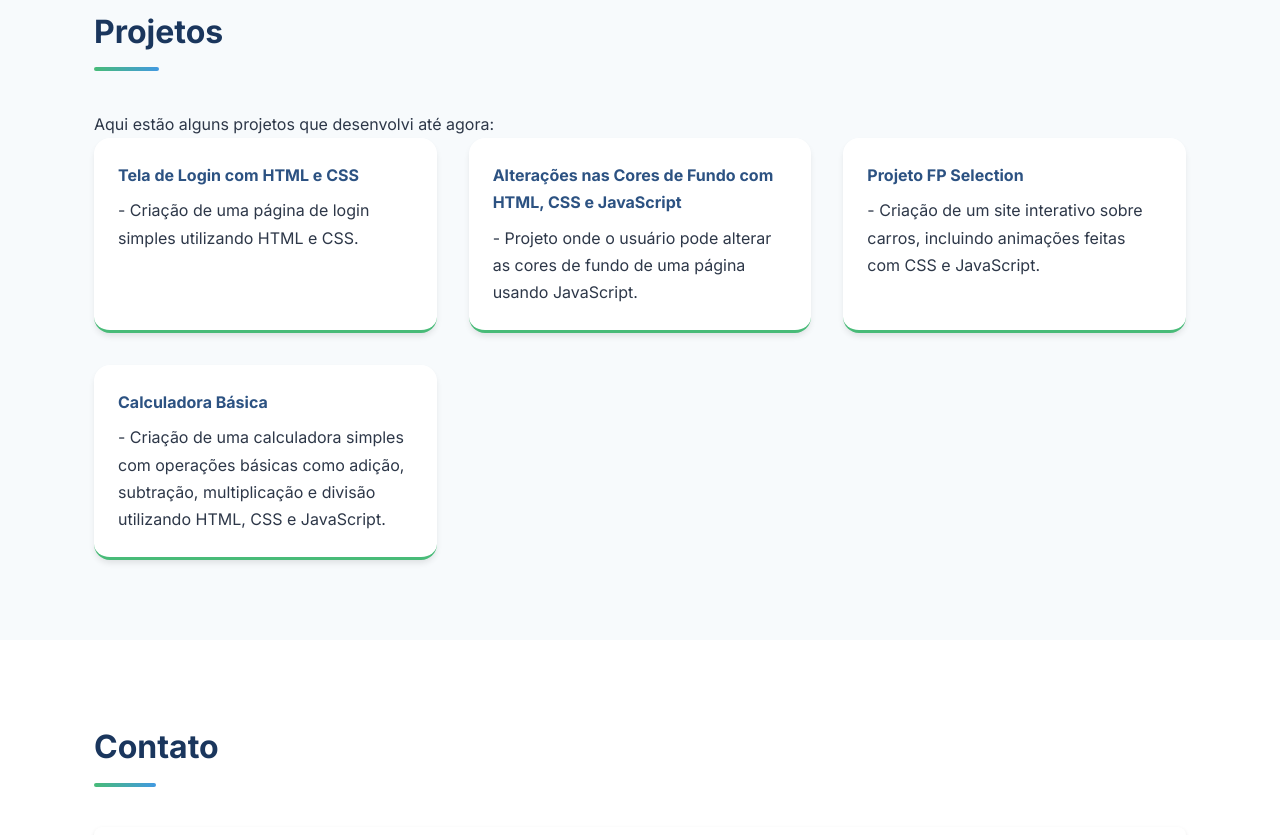
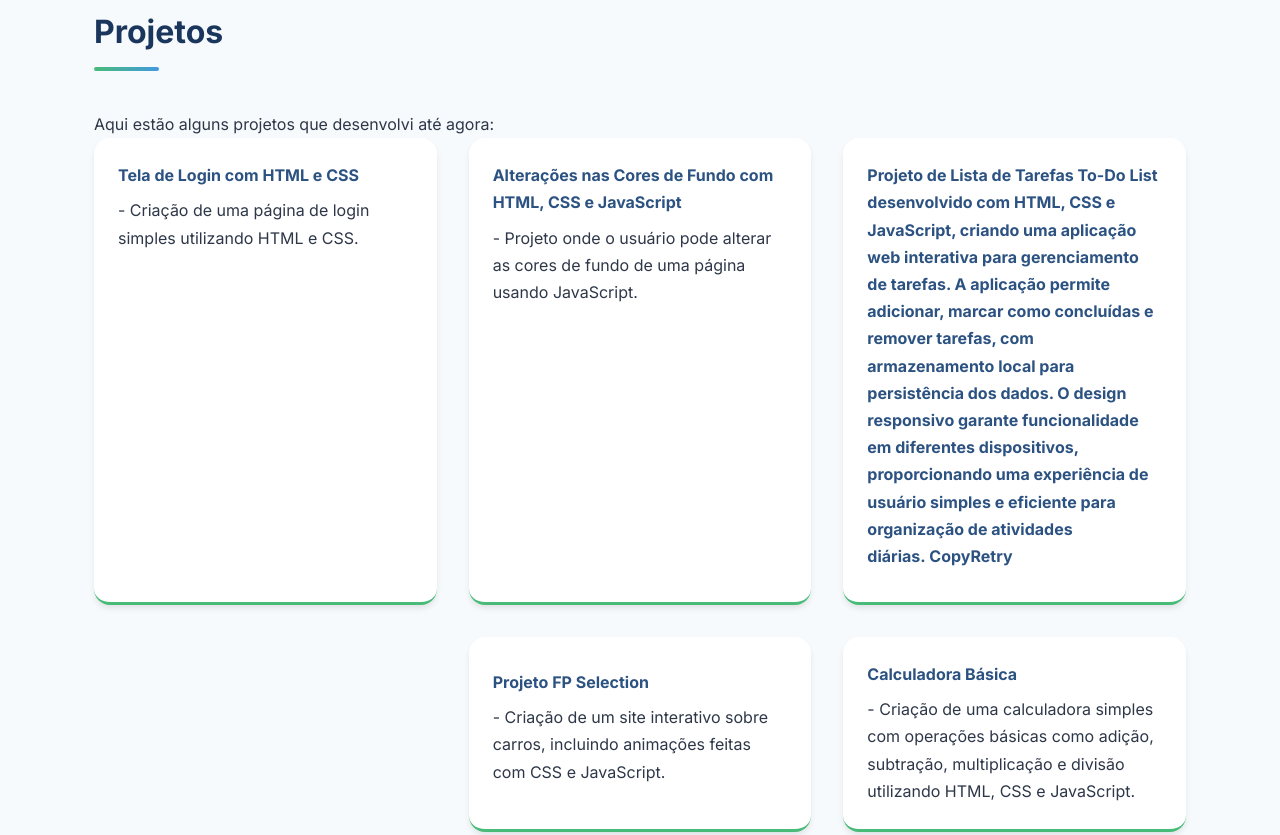
Before and after one commit to danielly-pedrini/MeuPortfolio, a plain HTML site: page index.html in a window 1280 px wide. Shown: the part 1220-2055 px from the top of the page. Drawn offline with Linux system fonts and the light colour scheme.

Commit message:
meu-projeto-pessoal

```diff
--- a/index.html
+++ b/index.html
@@ -73,6 +73,10 @@
                         página
                         usando JavaScript.</li>
 
+                        <li><a href="https://danielly-pedrini.github.io/To-Do-List/"
+                            target="_blank"> Projeto de Lista de Tarefas To-Do List desenvolvido com HTML, CSS e JavaScript, criando uma aplicação web interativa para gerenciamento de tarefas. A aplicação permite adicionar, marcar como concluídas e remover tarefas, com armazenamento local para persistência dos dados. O design responsivo garante funcionalidade em diferentes dispositivos, proporcionando uma experiência de usuário simples e eficiente para organização de atividades diárias. CopyRetry
+                        </li>
+
                     <li><a href="https://danielly-pedrini.github.io/Projeto-FP-Selection/" target="_blank">Projeto FP
                             Selection</a> -
                         Criação de um site interativo sobre carros, incluindo animações feitas com CSS e JavaScript.
```
